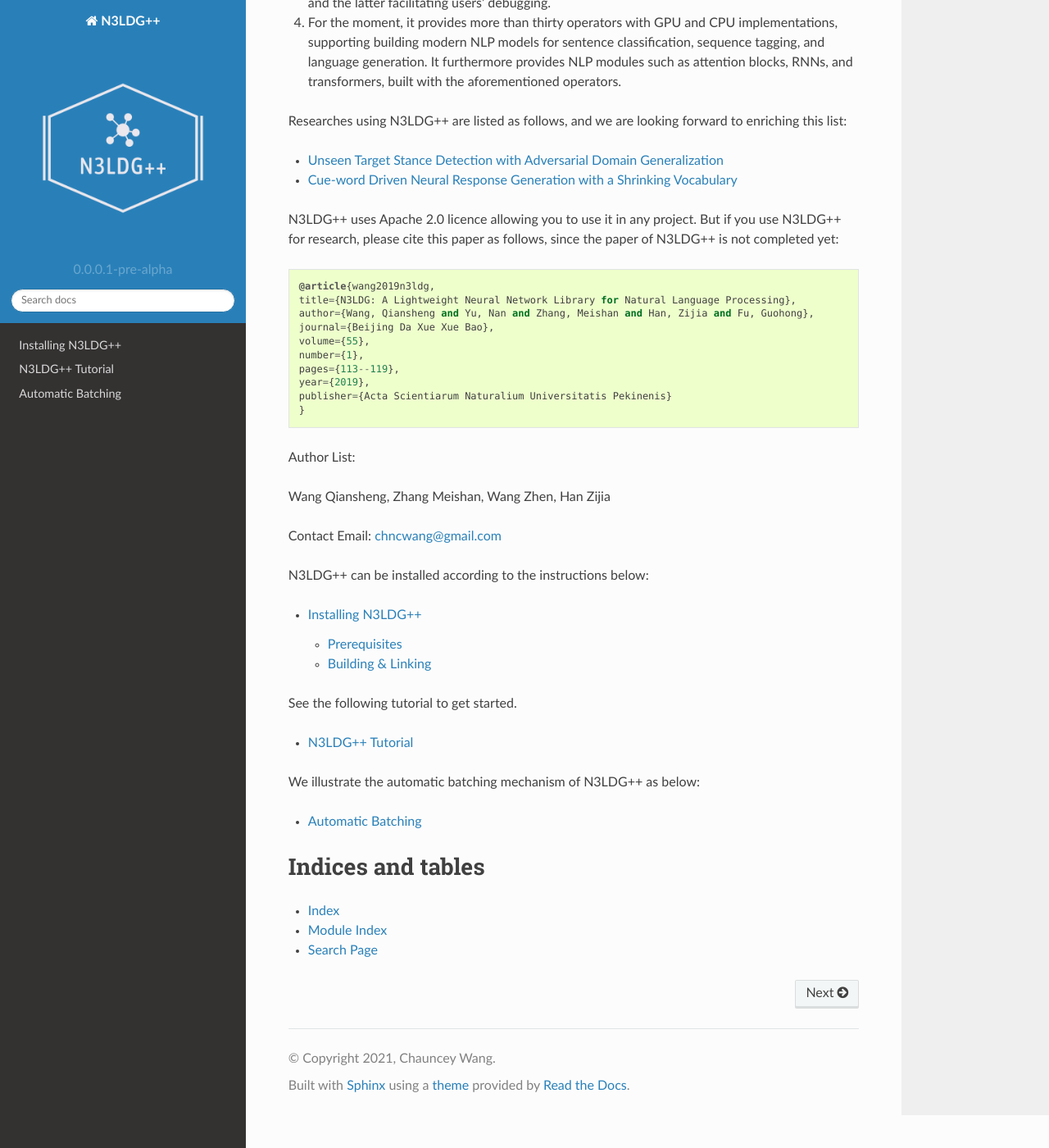
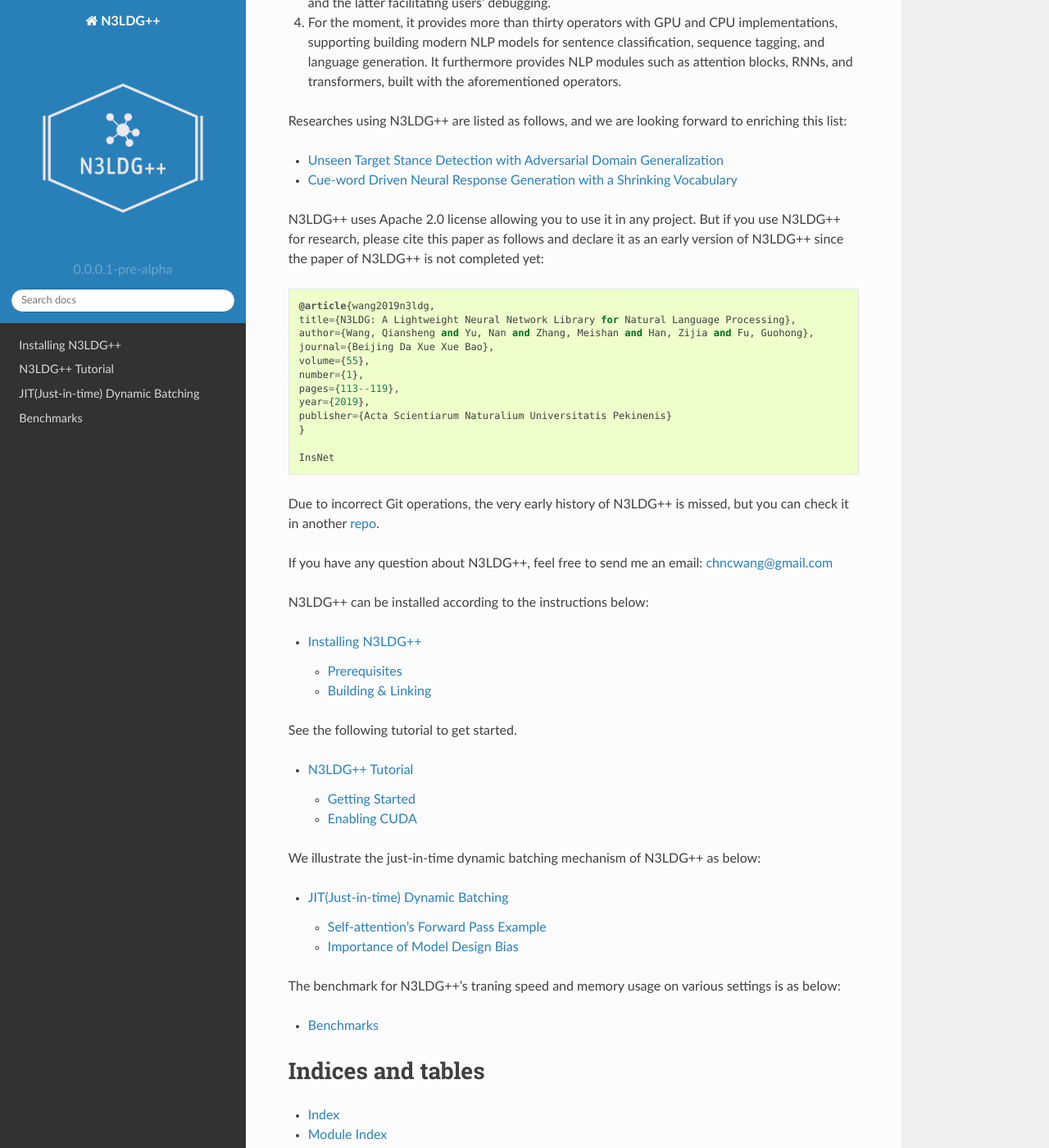
Before and after one commit to chncwang/InsNet, a Sphinx documentation site: the page built from docs/source/index.rst, in a window 1280 px wide and 1400 px high, scrolled down 672 px. Shown: the whole window at 82% size. Built offline with Sphinx 7.4.7 and the Read the Docs theme 2.0.0, drawn with Linux system fonts in a browser that asks for light colours; some of the changed lines change nothing that is shown; some of the changed text lies outside the part shown.

Commit message:
add benchmark to doc

```diff
--- /dev/null
+++ b/docs/source/benchmark.rst
@@ -0,0 +1,190 @@
+Benchmarks
+==============================================
+
+This topic will conduct the benchmarks (`Source Code <https://github.com/chncwang/n3ldg-plus-benchmark>`_) to measure N3LDG++'s training speed and memory usage on Transformer-based seq2seq models, respectively, with various model size settings.
+
+Dataset
+---------
+
+We use an open-domain conversation dataset (`paper <https://arxiv.org/pdf/1503.02364.pdf>`_) preprocessed with BPE, with sentence length statistics as follows:
+
+.. list-table::
+    :widths: 5 10
+    :header-rows: 1
+
+    * -
+      - Length (mean and standard deviation)
+    * - source sentence
+      - :math:`14.8\pm4.8`
+    * - target sentence
+      - :math:`11.2\pm4.3`
+
+In addition to BPE, We also set words appearing less than 1000 times as *UNK*, resulting in a vocabulary of size 8435.
+
+Model
+-------
+
+We use two Transformer-based seq2seq models, namely *BASE* and *LARGE*, with their settings as follows:
+
+.. list-table::
+    :widths: 5 5 5 5 5 5 5
+    :header-rows: 1
+
+    * -
+      - enc layer
+      - dec layer
+      - hidden size
+      - inner size
+      - head size
+      - dropout
+    * - BASE
+      - 3
+      - 3
+      - 512
+      - 2048
+      - 8
+      - 0.1
+    * - LARGE
+      - 6
+      - 6
+      - 1024
+      - 4096
+      - 16
+      - 0.1
+
+Environment
+-------------
+
+All benchmarks are conducted on our laptop with configuration as follows:
+
+.. list-table::
+    :widths: 5 5
+    :header-rows: 0
+
+    * - CPU Frequency
+      - 2.6G Hz
+    * - GPU
+      - RTX 2060 *Laptop*
+    * - GPU Memory
+      - 6GB
+    * - OS
+      - Ubuntu 16.04
+
+The completed GPU configuration is as follows:
+
+::
+
+    Device 0: "GeForce RTX 2060"
+      CUDA Driver Version / Runtime Version          11.1 / 10.0
+      CUDA Capability Major/Minor version number:    7.5
+      Total amount of global memory:                 5935 MBytes (6222839808 bytes)
+      (30) Multiprocessors, ( 64) CUDA Cores/MP:     1920 CUDA Cores
+      GPU Max Clock rate:                            1200 MHz (1.20 GHz)
+      Memory Clock rate:                             7001 Mhz
+      Memory Bus Width:                              192-bit
+      L2 Cache Size:                                 3145728 bytes
+      Maximum Texture Dimension Size (x,y,z)         1D=(131072), 2D=(131072, 65536), 3D=(16384, 16384, 16384)
+      Maximum Layered 1D Texture Size, (num) layers  1D=(32768), 2048 layers
+      Maximum Layered 2D Texture Size, (num) layers  2D=(32768, 32768), 2048 layers
+      Total amount of constant memory:               65536 bytes
+      Total amount of shared memory per block:       49152 bytes
+      Total number of registers available per block: 65536
+      Warp size:                                     32
+      Maximum number of threads per multiprocessor:  1024
+      Maximum number of threads per block:           1024
+      Max dimension size of a thread block (x,y,z): (1024, 1024, 64)
+      Max dimension size of a grid size    (x,y,z): (2147483647, 65535, 65535)
+      Maximum memory pitch:                          2147483647 bytes
+      Texture alignment:                             512 bytes
+      Concurrent copy and kernel execution:          Yes with 3 copy engine(s)
+      Run time limit on kernels:                     No
+      Integrated GPU sharing Host Memory:            No
+      Support host page-locked memory mapping:       Yes
+      Alignment requirement for Surfaces:            Yes
+      Device has ECC support:                        Disabled
+      Device supports Unified Addressing (UVA):      Yes
+      Device supports Compute Preemption:            Yes
+      Supports Cooperative Kernel Launch:            Yes
+      Supports MultiDevice Co-op Kernel Launch:      Yes
+      Device PCI Domain ID / Bus ID / location ID:   0 / 1 / 0
+      Compute Mode:
+         < Default (multiple host threads can use ::cudaSetDevice() with device simultaneously) >
+
+Results
+--------
+
+Training Throughput on GPU
+^^^^^^^^^^^^^^^^^^^^^^^^^^^^^
+
+.. list-table:: Transformer Training Throughput on GPU (tokens per second)
+    :widths: 3 3 2
+    :header-rows: 1
+
+    * - batch_size
+      - BASE
+      - LARGE
+    * - 500
+      - 14720
+      - 3178
+    * - 1000
+      - 17804
+      - 3517
+    * - 1500
+      - 18450
+      - 3657
+    * - 2000
+      - 18745
+      - 3711
+    * - 2500
+      - 18965
+      - 3753
+    * - 3000
+      - 19256
+      - 3807
+    * - 4500
+      - 19508
+      - OOM
+    * - 6000
+      - 19502
+      - OOM
+
+Note that the training throughput is tested on our laptop, and it should be higher on better machines.
+
+Memory Usage on GPU
+^^^^^^^^^^^^^^^^^^^^^
+
+.. list-table:: Transformer Memory Usage on GPU (MB)
+    :widths: 3 3 2
+    :header-rows: 1
+
+    * - batch_size
+      - BASE
+      - LARGE
+    * - 500
+      - 841
+      - 3475
+    * - 1000
+      - 997
+      - 3751
+    * - 1500
+      - 967
+      - 3667
+    * - 2000
+      - 1329
+      - 4259
+    * - 2500
+      - 1325
+      - 4507
+    * - 3000
+      - 1333
+      - 4523
+    * - 4500
+      - 2177
+      - OOM
+    * - 6000
+      - 2077
+      - OOM
+
+The low memory usage is due to N3LDG++'s JIT Dynamic Batching mechanism which does not require paddings.
+
+We will illustrate N3LDG++'s memory management in detail in the future.
--- a/docs/source/auto_batch.rst
+++ b/docs/source/dynamic_batch.rst
@@ -1,9 +1,11 @@
-Automatic Batching
-==================
+JIT(Just-in-time) Dynamic Batching
+====================================
 
-In this topic, we will discuss the automatic batching mechanism of N3LDG++ using Transformers' self-attention's forward pass as an example. To simplify the illustration, it will not cover multi-head attention, but the method we will discuss can generalize to any operator.
+Previous works such as `TensorFlow Fold <https://arxiv.org/pdf/1702.02181.pdf>`_ typically takes RNN, especially TreeRNN as the example to illustrate JIT dynamic batching. N3LDG++ can properly execute such models in batch.
 
-The Self-attention's Forward Pass Example
+But it is the Transformer era now, thus in this topic, we will discuss the JIT dynamic batching mechanism of N3LDG++ using Transformers' self-attention's forward pass as an example. To simplify the illustration, it will not cover multi-head attention, but the method we will discuss can generalize to any operator.
+
+Self-attention's Forward Pass Example
 -----------------------------------------
 
 Given a mini-batch containing matrices :math:`\{X_i\}_{i=1}^b` satisfying :math:`row(X_i) = d` (but :math:`col(X_i)` **are commonly not equal** since we do not use paddings to align shapes), where :math:`row(X_i)` and :math:`col(X_i)` returns the row and column number of :math:`X_i`, respectively. We can pass them to self-attention as follows:
@@ -23,39 +25,39 @@
 Executing the same formula in batch can generally speed up computation, especially on the GPU. To this end, following DyNet, N3LDG++ maps every operator into a signature, where operators with the same signature mean that they should be computed in batch. In the following, we will discuss how N3LDG++ executes the above formulas one by one.
 
 :math:`Y = W X`
----------------------
+^^^^^^^^^^^^^^^^^
 
 Formula (1) ~ (3) are all linear transformations,  and taking Formular (1) as the example, we can first merge :math:`X_1, X_2, ... , X_b` into a single matrix :math:`\bigl[ \begin{smallmatrix}X_1 & X_2 & ... & X_b\end{smallmatrix} \bigr]`, and then compute :math:`\bigl[ \begin{smallmatrix}Q_1 & Q_2 & ... & Q_b\end{smallmatrix} \bigr] = W_Q \bigl[ \begin{smallmatrix}X_1 & X_2 & ... & X_b\end{smallmatrix} \bigr]`. Finally, we split the matrix :math:`\bigl[ \begin{smallmatrix}Q_1 & Q_2 & ... & Q_b\end{smallmatrix} \bigr]` into matrices :math:`Q_1, Q_2, ... , Q_b`.
 
 From the above computation process, we find that linear transformations with the same parameter can be executed in batch. Thus we set the signature to :code:`"linear-" + addr(W)`.
 
 :math:`Y = A^T B`
--------------------------
+^^^^^^^^^^^^^^^^^^
 
 One way to implement formula (4) is to divide it into two operators, i.e., matrix transposition and matrix multiplication, which would help keep public APIs fine-grained and orthogonal. However, considering the additional data transfer of the former matrix it would cause, we still implement it as one operator.
 
 Then we need to determine that when the input matrices meet what condition, the operators can be executed in batch. Still taking formula (4) as the example, obviously, the condition should not be that the shapes of :math:`\{K_i\}_{i=1}^b` and :math:`\{Q_i\}_{i=1}^b` are equal, respectively, for :math:`col(Q_i)` and :math:`col(K_i)` are not equal in a mini-batch. Thus we set the signature to :code:`"transpose-mul-" + to_string(row(A))`
 
 :math:`Y = \alpha X`
---------------------------------------
+^^^^^^^^^^^^^^^^^^^^^^^
 
 Taking formula (5) as the example, since the sizes of :math:`\{S_i\}_{i=1}^b` are not equal in the mini-batch, we define the signature as :code:`"factor"`, i.e., N3LDG++ executes this type of operators in batch regardless of the input sizes.
 
 More generally, N3LDG++ executes all single-input operators :math:`Y = F(X)` satisfying :math:`y_i = f(x_i), 0 < i < size(X)`, e.g., :code:`dropout`, :code:`tanh` and :code:`relu` in batch regardless of their sizes.
 
 :math:`Y = softmax(X)`
---------------------------
+^^^^^^^^^^^^^^^^^^^^^^^^^
 
 Similarly, we define softmax's signature as :code:`"softmax"`, which means N3LDG++ executes all softmax operators in batch.
 
 :math:`Y = A B`
-------------------
+^^^^^^^^^^^^^^^^^
 
 To properly execute formula (7) in batch, we define the matrix multiplication's signature as :code:`"mul-" + row(A)`
 
-The Necessity of Exploiting Model Design Bias
+Importance of Model Design Bias
 ------------------------------------------------
 
 One may concern that shall we define these general-purpose operators' signatures to adapt self-attention? More generally, shall we exploit model design bias?
 
-Our answer is "Yes" because the automatic batching problem is only tractable when exploiting model design bias. For example, recall how N3LDG++ batch :math:`Y = W X` and we can realize that the efficiency of :math:`\bigl[ \begin{smallmatrix}Y_1 & Y_2 & ... & Y_b\end{smallmatrix} \bigr] = W \bigl[ \begin{smallmatrix}X_1 & X_2 & ... & X_b\end{smallmatrix} \bigr]` is based on the assumption that :math:`W` is shared in a mini-batch. Otherwise, why not try :math:`Y = \bigl[ \begin{smallmatrix}W_1 W_2 & ... & W_N\end{smallmatrix} \bigr]^T X`?
+Our answer is "Yes" because the JIT dynamic batching task is only tractable when exploiting model design bias. For example, recall how N3LDG++ batch :math:`Y = W X` and we can realize that the efficiency of :math:`\bigl[ \begin{smallmatrix}Y_1 & Y_2 & ... & Y_b\end{smallmatrix} \bigr] = W \bigl[ \begin{smallmatrix}X_1 & X_2 & ... & X_b\end{smallmatrix} \bigr]` is guaranteed by the assumption that :math:`W` is shared in a mini-batch. Otherwise, why not try :math:`Y = \bigl[ \begin{smallmatrix}W_1 W_2 & ... & W_N\end{smallmatrix} \bigr]^T X` instead?
--- a/docs/source/index.rst
+++ b/docs/source/index.rst
@@ -8,10 +8,10 @@
 
 `N3LDG++ <https://github.com/chncwang/n3ldg-plus>`_  is a powerful neural network library aiming at building flexible NLP models, especially those with dynamic computation graphs for different instances. It is designed to run dynamic models on the fly and allow users to focus on building the graph for a single instance, leaving batching (both mini-batch and instance level) to the library's lazy execution. This design has at least four advantages as follows:
 
-1. It can batch not only operators in a mini-batch but also operators in the same instance. For instance, it can batch two parallel transformers from the same instance.
-2. It makes it super easy to build NLP models with instance-dependent computation graphs, such as tree-LSTM, `dynamic networks <https://arxiv.org/pdf/2102.04906.pdf>`_ and `hierarchical Transformers <https://arxiv.org/pdf/1905.06566.pdf>`_.
+1. It can batch not only operators in a mini-batch but also operators in the same instance. For example, it can batch two parallel transformers from the same instance.
+2. It makes it super easy to build NLP models with instance-dependent computation graphs, such as tree-LSTM, `dynamic networks <https://arxiv.org/pdf/2102.04906.pdf>`_ and `hierarchical Transformers <https://www.aclweb.org/anthology/P19-1500.pdf>`_.
 3. It reduces users' intellectual burden of manual batching, as N3LDG++ can efficiently take over all batching works. As such, users even need not know the concept of tensors, but only matrices and vectors (which are one-column matrices), neither the concept of paddings.
-4. It reduces memory allocation since no padding is needed.
+4. It significantly reduces memory usage since no padding is needed.
 
 Besides, N3LDG++ has the following features:
 
@@ -25,7 +25,7 @@
 - `Unseen Target Stance Detection with Adversarial Domain Generalization <https://arxiv.org/pdf/2010.05471.pdf>`_
 - `Cue-word Driven Neural Response Generation with a Shrinking Vocabulary <https://arxiv.org/pdf/2010.04927.pdf>`_
 
-N3LDG++ uses Apache 2.0 licence allowing you to use it in any project. But if you use N3LDG++ for research, please cite this paper as follows, since the paper of N3LDG++ is not completed yet::
+N3LDG++ uses Apache 2.0 license allowing you to use it in any project. But if you use N3LDG++ for research, please cite this paper as follows and declare it as an early version of N3LDG++ since the paper of N3LDG++ is not completed yet::
 
   @article{wang2019n3ldg,
   title={N3LDG: A Lightweight Neural Network Library for Natural Language Processing},
@@ -38,11 +38,11 @@
   publisher={Acta Scientiarum Naturalium Universitatis Pekinenis}
   }
 
-Author List:
+  InsNet
 
-Wang Qiansheng, Zhang Meishan, Wang Zhen, Han Zijia
+Due to incorrect Git operations, the very early history of N3LDG++ is missed, but you can check it in another `repo <https://github.com/chncwang/N3LDG>`_.
 
-Contact Email: chncwang@gmail.com
+If you have any question about N3LDG++, feel free to send me an email: chncwang@gmail.com
 
 N3LDG++ can be installed according to the instructions below:
 
@@ -54,22 +54,27 @@
 See the following tutorial to get started.
 
 .. toctree::
-    :maxdepth: 1
+    :maxdepth: 2
 
     getting_started
 
-We illustrate the automatic batching mechanism of N3LDG++ as below:
+We illustrate the just-in-time dynamic batching mechanism of N3LDG++ as below:
+
+.. toctree::
+    :maxdepth: 2
+
+    dynamic_batch
+
+The benchmark for N3LDG++'s traning speed and memory usage on various settings is as below:
 
 .. toctree::
     :maxdepth: 1
 
-    auto_batch
+    benchmark
 
 .. toctree::
    :maxdepth: 2
    :caption: Contents:
-
-
 
 Indices and tables
 ==================
```
